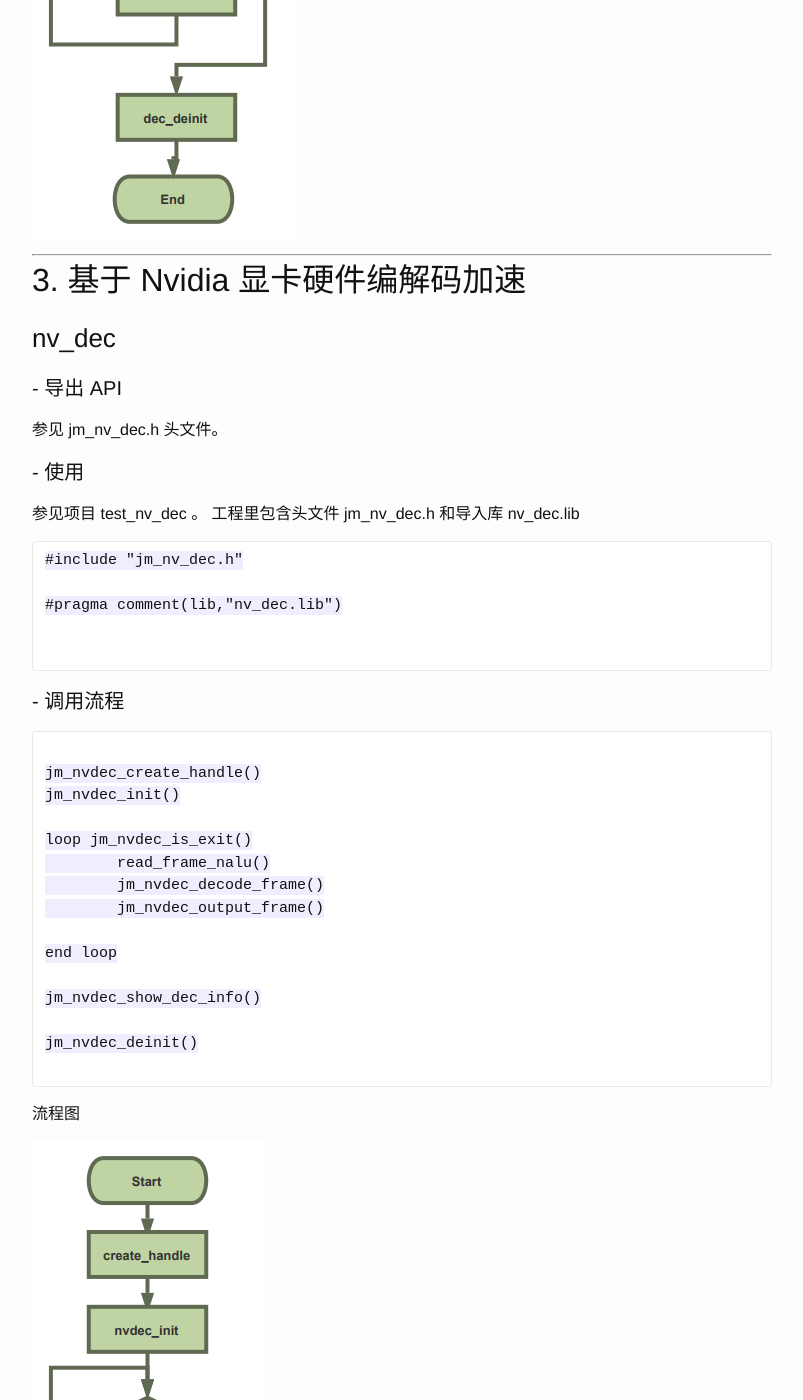
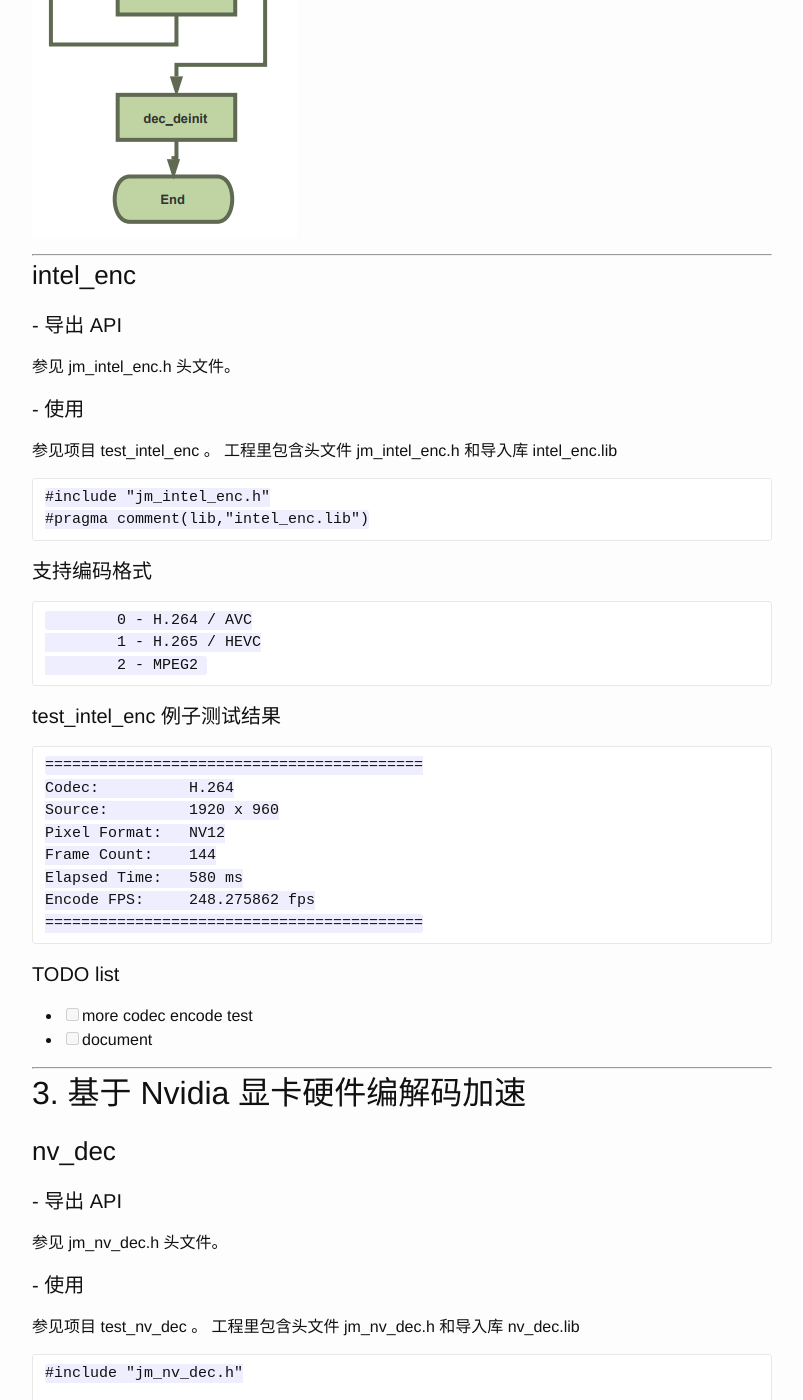
Before and after one commit to mojing1999/mojing1999.github.io, a Jekyll site: the page built from _posts/2017-06-16-video-codec.md, in a window 1280 px wide and 1400 px high, scrolled down 2637 px. Shown: the whole window, without its empty margins (238-1041 px from the left). Built offline with Jekyll 4.4.1, drawn with Linux system fonts in a browser that asks for light colours; comment, search, counter and statistics services are not loaded.

Commit message:
update intel_enc

````diff
--- a/_posts/2017-06-16-video-codec.md
+++ b/_posts/2017-06-16-video-codec.md
@@ -97,6 +97,52 @@ jm_intel_dec_deinit()
 
 ---
 
+### intel_enc
+
+#### - 导出 API
+参见 jm_intel_enc.h 头文件。
+
+#### - 使用
+
+参见项目 test_intel_enc 。 工程里包含头文件 jm_intel_enc.h 和导入库 intel_enc.lib
+
+```
+#include "jm_intel_enc.h"
+#pragma comment(lib,"intel_enc.lib")
+```
+
+#### 支持编码格式
+
+```
+	0 - H.264 / AVC
+	1 - H.265 / HEVC
+	2 - MPEG2
+```
+
+
+#### test_intel_enc 例子测试结果
+```
+==========================================
+Codec:          H.264
+Source: 	1920 x 960
+Pixel Format:   NV12
+Frame Count:    144
+Elapsed Time:   580 ms
+Encode FPS:     248.275862 fps
+==========================================
+```
+
+#### TODO list
+- [ ] more codec encode test
+- [ ] document
+
+
+
+---
+
+
+
+
 ## 3. 基于 Nvidia 显卡硬件编解码加速
 ### nv_dec
 
@@ -187,11 +233,12 @@ jm_nvdec_deinit()
 - [x] Test intel decode
 - [x] Nvidia decode
 - [x] Test nvdia decode
-- [ ] intel encode
+- [x] intel encode
 - [ ] intel transcode
 - [ ] nvidia encode
 - [ ] nvidia transcode
-- [ ] FFmpeg integration
+- [x] FFmpeg integration
+- [x] test_player (SDL2)
 
 
 #### more ...
````
